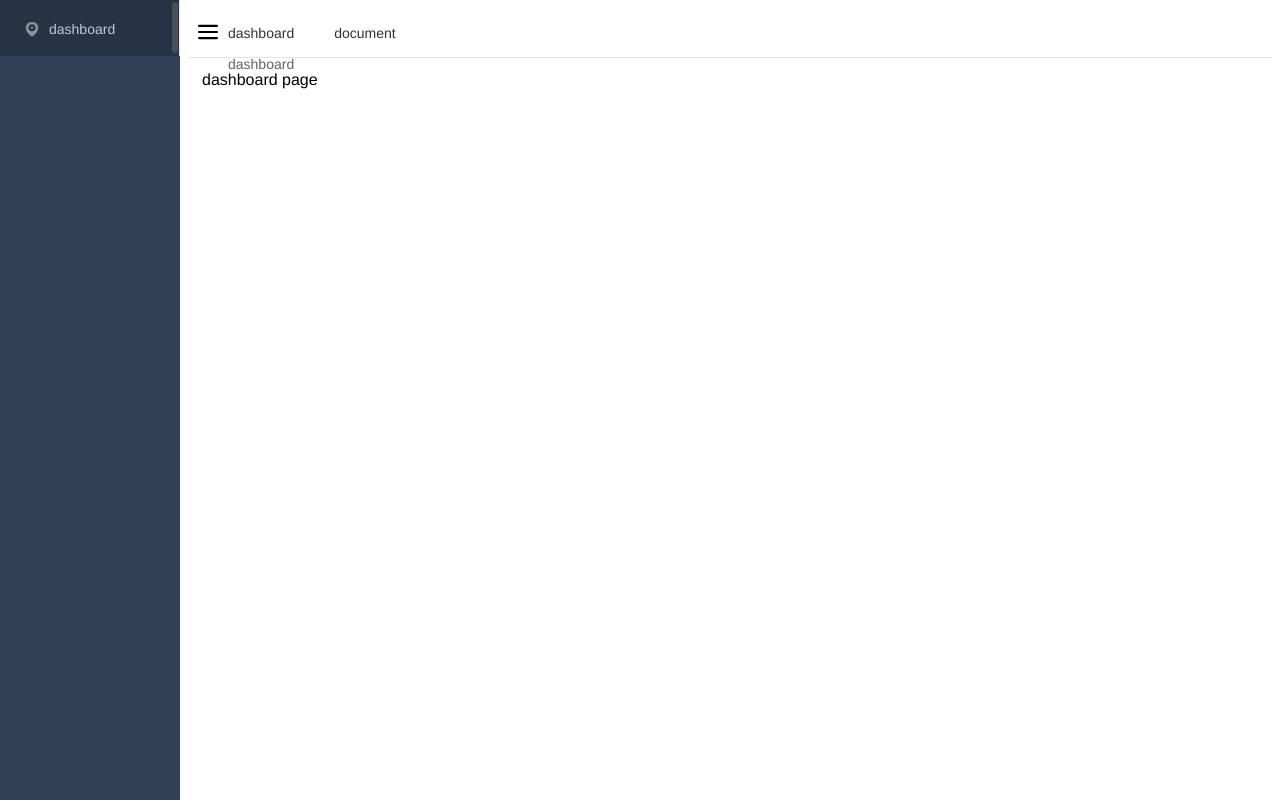
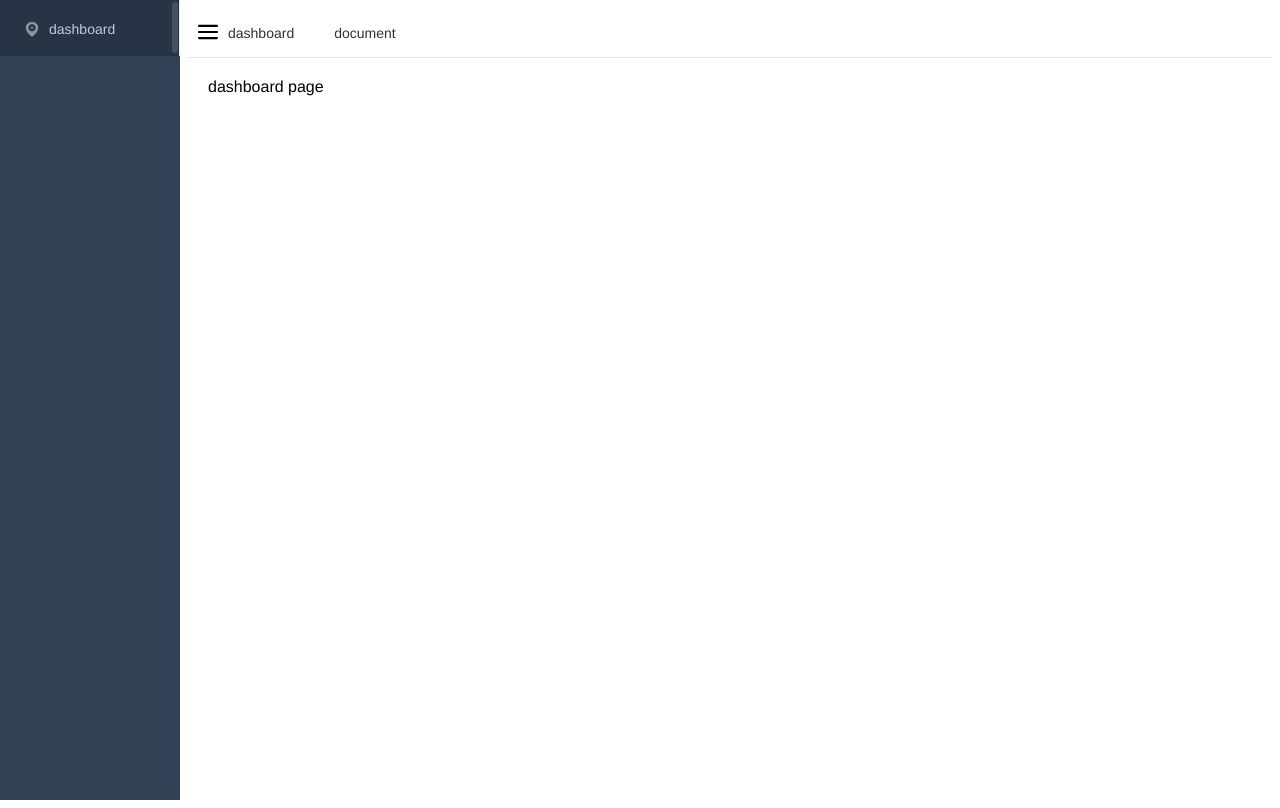
Before and after one commit to sayabc/admin-vue-element, a Vue app: page /#/dashboard in a window 1280 px wide. Built offline with nearby package versions, Linux system fonts and the light colour scheme.

Commit message:
hide 绵薄安歇

```diff
--- a/src/views/layout/components/MainPart.vue
+++ b/src/views/layout/components/MainPart.vue
@@ -46,6 +46,6 @@ export default {
 <style scoped>
 .main_part {
   overflow: hidden;
-  padding-left: 14px;
+  padding: 20px;
 }
 </style>
--- a/src/views/layout/components/Navbar.vue
+++ b/src/views/layout/components/Navbar.vue
@@ -2,20 +2,20 @@
   <el-menu class="navbar" mode="horizontal">
     <hamburger class="hamburger_container pointer" :toggleClick="toggleSideBar" :isActive="sidebar.open"></hamburger>
     <NavList />
-    <breadcrumb class="breadcrumb_container"></breadcrumb>
+    <!-- <breadcrumb class="breadcrumb_container"></breadcrumb> -->
   </el-menu>
 </template>
 
 <script>
 import { mapGetters } from 'vuex';
 import Hamburger from '@/components/Hamburger';
-import Breadcrumb from '@/components/Breadcrumb';
+// import Breadcrumb from '@/components/Breadcrumb';
 import NavList from '@/components/NavList';
 
 export default {
   components: {
     Hamburger,
-    Breadcrumb,
+    // Breadcrumb,
     NavList,
   },
   computed: {
```
